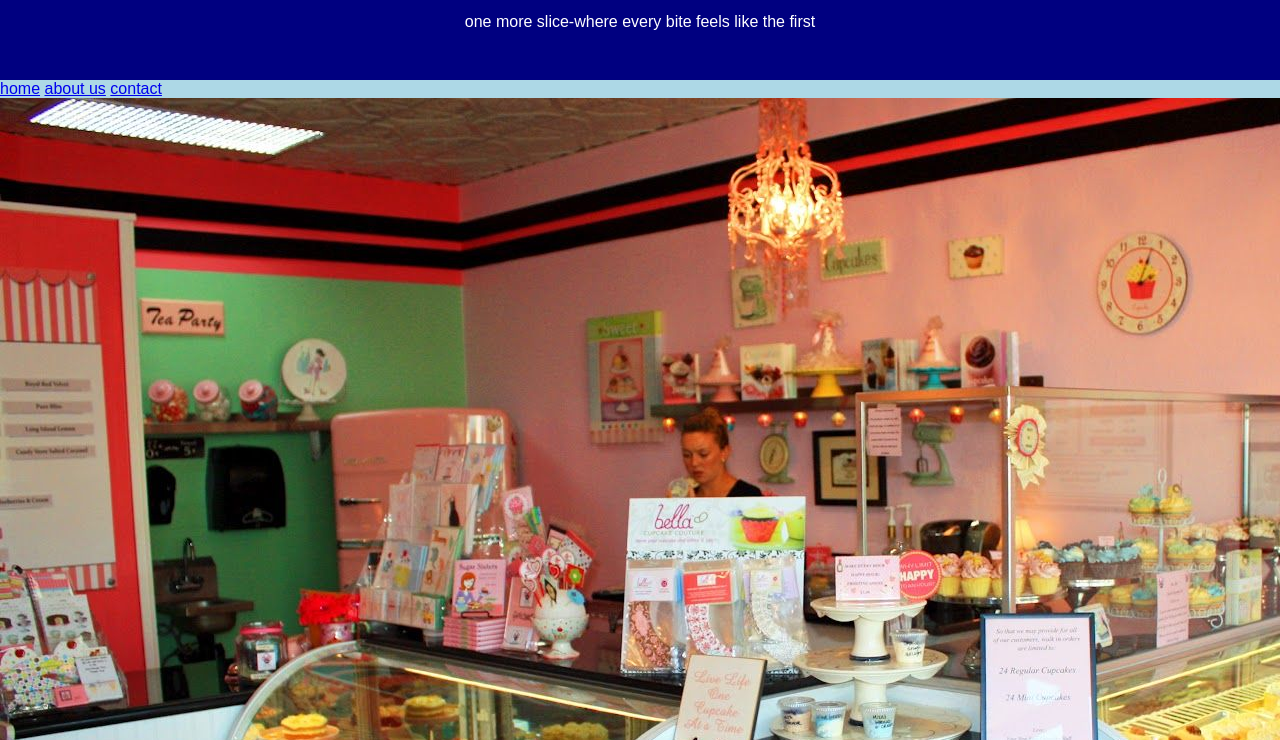
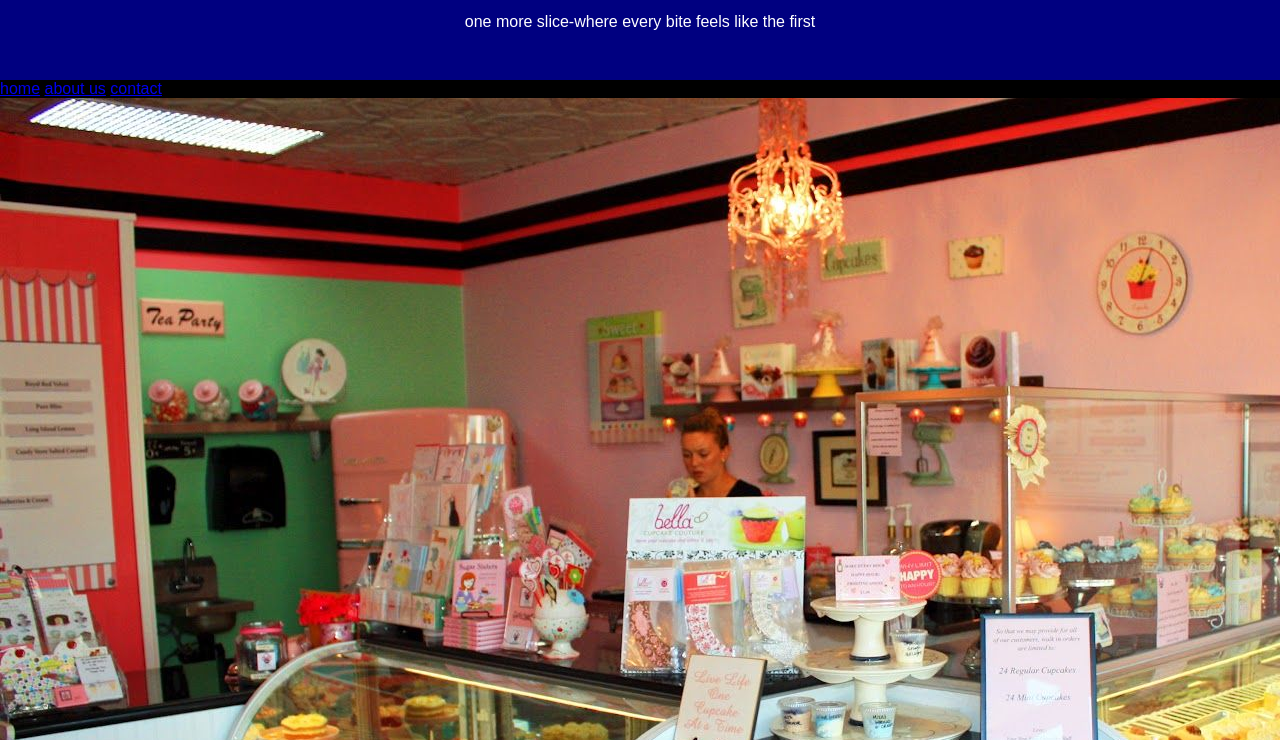
Before and after one commit to M-Raksana/shiv-cakeshop, a plain HTML site: page index.html in a window 1280 px wide. Shown: the part 60-800 px from the top of the page. Drawn offline with Linux system fonts and the light colour scheme.

Commit message:
Update index.html

```diff
--- a/index.html
+++ b/index.html
@@ -6,7 +6,7 @@
   <style>
     body {
       font-family: Arial, sans-serif;
-      background-color:lightblue;
+      background-color:black;
       color: blue;
       margin: 0;
       padding: 0;
```
